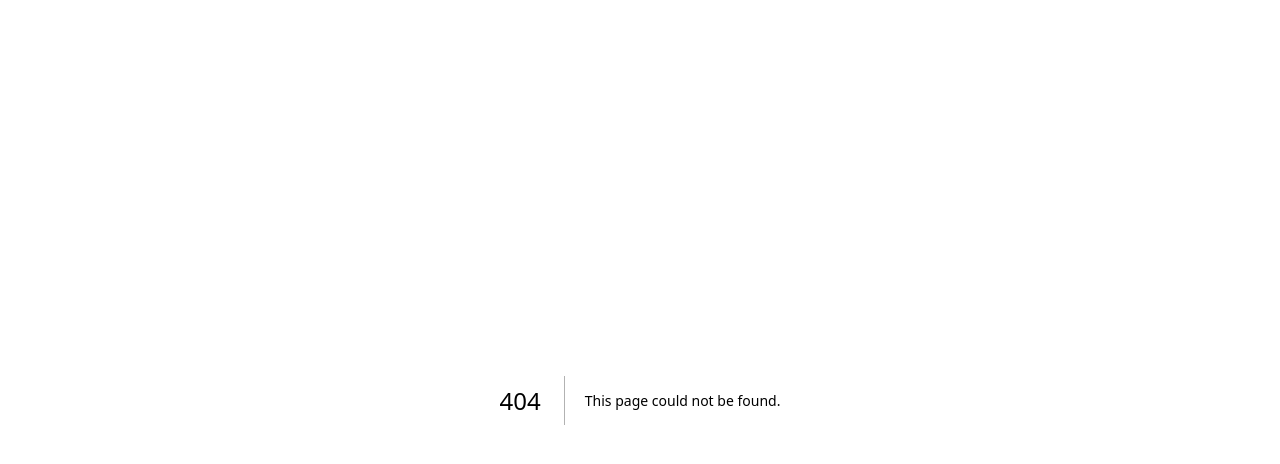
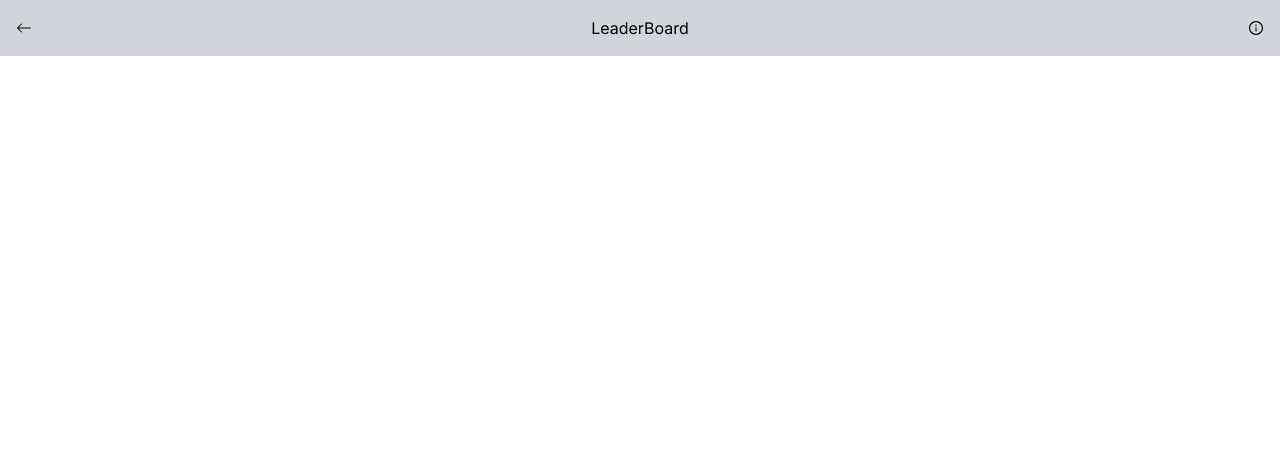
Before and after one commit to solarsync23/solarsync, a Next.js app in the folder solarwebapp/: page /solarcredit in a window 1280 px wide. Before the commit this address had no page. Shown: the top 464 px of the page. Built offline with nearby package versions, Linux system fonts and the light colour scheme.

Commit message:
created header as a component for reusing

```diff
--- a/solarwebapp/src/app/dashboard/[profile]/page.tsx
+++ b/solarwebapp/src/app/dashboard/[profile]/page.tsx
@@ -46,7 +46,7 @@ function dashboardPage({params}: any) {
                 </div>
                 <h2 className='py-2'>Solar syncing</h2>
                 <div className='p-4 rounded-lg bg-white'>
-                    <InfoBox section='solar credits' content={userInfo.solarcredit} href=''/>
+                    <InfoBox section='solar credits' content={userInfo.solarcredit} href='/solarcredit'/>
                     <InfoBox section='leaderboard' content={userInfo.leaderboard} href='/leaderboard'/>
                 </div>
                 <h2 className='py-2'>Account settings</h2>
--- a/solarwebapp/src/app/leaderboard/page.tsx
+++ b/solarwebapp/src/app/leaderboard/page.tsx
@@ -3,6 +3,7 @@ import LeaderBox from '@/components/LeaderBox/LeaderBox';
 import {AiOutlineMenu} from 'react-icons/ai';
 import {BsArrowLeft} from 'react-icons/bs';
 import Link from 'next/link';
+import Header from '@/components/Header/Header';
 
 function leaderPage() {
     const leaders = [
@@ -35,12 +36,11 @@ function leaderPage() {
     ]
     return (
         <div className='bg-lightgrey'>
-            {/** header */}
-            <div className='p-4 flex justify-between items-center'>
-                <Link href="/dashboard/profile"><BsArrowLeft/></Link>
-                <h1 className='text-center'>LeaderBoard</h1>
-                <AiOutlineMenu/>
-            </div>
+            <Header
+            title='leaderboard'
+            href='/dashboard/profile'
+            icon={ <AiOutlineMenu/>}
+            />
             <div className='rounded-full py-2 px-6 mx-8 my-4 bg-white flex justify-between capitalize'>
                 <button className='capitalize'>all time</button>
                 <button className='capitalize'>this month</button>
--- /dev/null
+++ b/solarwebapp/src/app/solarcredit/page.tsx
@@ -0,0 +1,21 @@
+import React from 'react';
+import {TbSunLow} from 'react-icons/tb';
+import {BiCreditCard} from 'react-icons/bi';
+import {TiWeatherPartlySunny} from 'react-icons/ti';
+import {AiOutlineInfoCircle} from 'react-icons/ai';
+import Header from '@/components/Header/Header';
+
+function solarcreditPage() {
+    return (
+        <div>
+            <Header
+            title='solar crefits'
+            href='/dashboard/profile'
+            icon={<AiOutlineInfoCircle/>}
+            />
+
+        </div>
+    )
+}
+
+export default solarcreditPage;
--- /dev/null
+++ b/solarwebapp/src/components/Header/Header.tsx
@@ -0,0 +1,21 @@
+import React from 'react';
+import {BsArrowLeft} from 'react-icons/bs';
+import Link from 'next/link';
+
+type headerProp = {
+    title: string;
+    href: string;
+    icon: any;
+};
+
+const Header:React.FC<headerProp> = ({title, href, icon}) => {
+    return (
+        <div className='p-4 flex justify-between items-center bg-lightgrey '>
+            <Link href={href}><BsArrowLeft/></Link>
+            <h1 className='text-center'>LeaderBoard</h1>
+            {icon}
+        </div>
+    )
+}
+
+export default Header;
```
